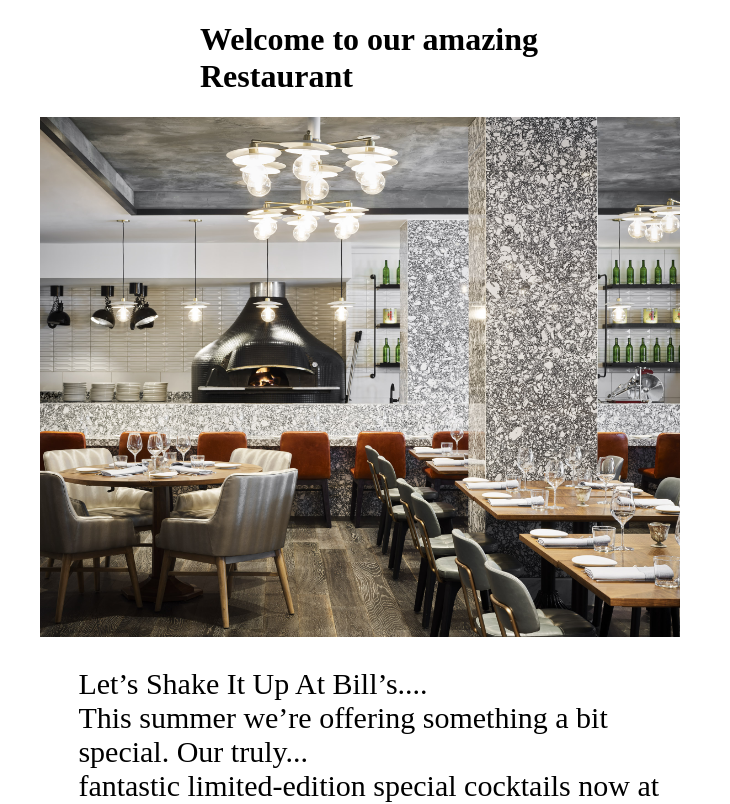
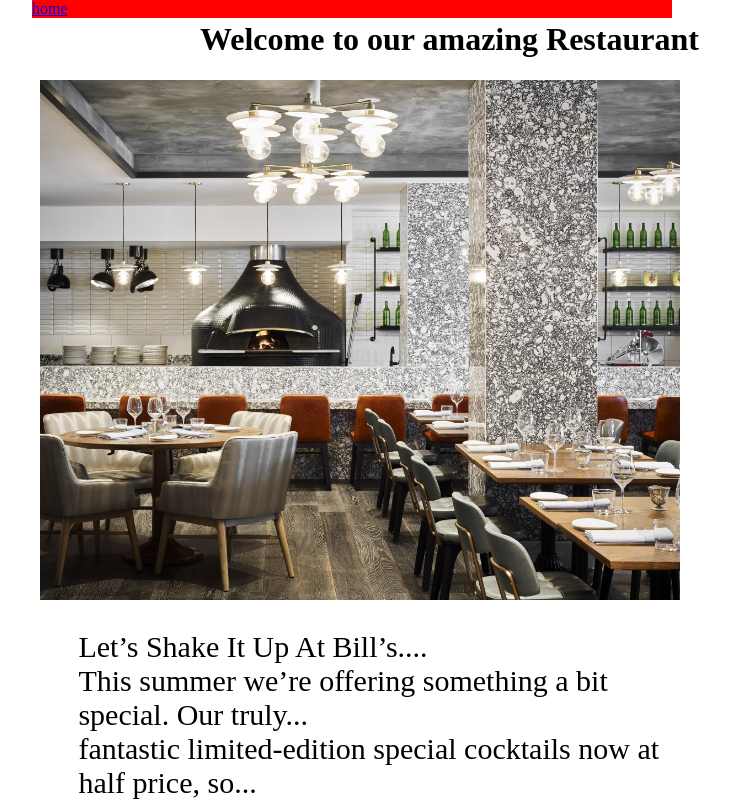
Before and after one commit to erezfree29/To_Do_List_2, a website built with webpack: page dist/index.html in a window 1280 px wide. Shown: the top 804 px of the page, without its empty margins (288-1018 px from the left). Built offline with nearby package versions, Linux system fonts and the light colour scheme.

Commit message:
render navbar

```diff
--- /dev/null
+++ b/src/description.js
@@ -0,0 +1,17 @@
+function description() {
+  const content = document.querySelector('.content');
+  const description = document.createElement('p');
+  description.innerHTML += "Let’s Shake It Up At Bill’s....<br />";
+  description.innerHTML += "This summer we’re offering something a bit special. Our truly... <br />";
+  description.innerHTML += "fantastic limited-edition special cocktails now at half price, so...<br />";
+  description.innerHTML += "exciting you'll want to twist and shout about it. Available all day,...<br />";
+  description.innerHTML += "the Shake It Up Baby with Malfy Con Limone Gin, Cointreau,...<br />";
+  description.innerHTML += "Cranberry Juice & Lime was £8.50 now £4.25. Twistin’ The Night...<br />";
+  description.innerHTML += "Away with Blood Orange Gin and Fever-Tree Mediterranean Tonic...<br />";
+  description.innerHTML += "£8.50 now £4.25, and Summer Loving with St. Germain Elderflower...<br />";
+  description.innerHTML += "Liqueur with Fever-Tree White Grape & Apricot Soda £7.50 now...<br />";
+  description.innerHTML += "£3.75....<br />";
+  content.appendChild(description);
+}
+
+export default description();
--- /dev/null
+++ b/src/header.js
@@ -0,0 +1,8 @@
+function headline() {
+  const content = document.querySelector('.content');
+  let h1 = document.createElement('h1');
+  h1.textContent = 'Welcome to our amazing Restaurant';
+  content.appendChild(h1);
+}
+
+export default headline();
--- /dev/null
+++ b/src/home.js
@@ -0,0 +1,11 @@
+
+function home () {
+  const nav = document.querySelector('nav');
+  const home = document.createElement('a');
+  home.classList.add('home');
+  home.setAttribute('href','./index.html');
+  home.textContent = 'home';
+  nav.appendChild(home);
+}
+
+export default home();
--- a/src/index.js
+++ b/src/index.js
@@ -1,39 +1,7 @@
 import _ from 'lodash';
 import './style.css';
-import Restaurant from './Restaurant.jpg';
-function headline() {
-  let h1 = document.createElement('h1');
-  h1.textContent = 'Welcome to our amazing Restaurant';
-  return h1;
-}
-
-
-function pictureDiv() {
-  const element = document.createElement('div');
-  element.classList.add('picture');
-  const myIcon = new Image();
-  myIcon.src = Restaurant;
-  element.appendChild(myIcon);
-  return element;
-}
-
-
-function description() {
-  const description = document.createElement('p');
-  description.innerHTML += "Let’s Shake It Up At Bill’s....<br />";
-  description.innerHTML += "This summer we’re offering something a bit special. Our truly... <br />";
-  description.innerHTML += "fantastic limited-edition special cocktails now at half price, so...<br />";
-  description.innerHTML += "exciting you'll want to twist and shout about it. Available all day,...<br />";
-  description.innerHTML += "the Shake It Up Baby with Malfy Con Limone Gin, Cointreau,...<br />";
-  description.innerHTML += "Cranberry Juice & Lime was £8.50 now £4.25. Twistin’ The Night...<br />";
-  description.innerHTML += "Away with Blood Orange Gin and Fever-Tree Mediterranean Tonic...<br />";
-  description.innerHTML += "£8.50 now £4.25, and Summer Loving with St. Germain Elderflower...<br />";
-  description.innerHTML += "Liqueur with Fever-Tree White Grape & Apricot Soda £7.50 now...<br />";
-  description.innerHTML += "£3.75....<br />";
-  return description
-}
-
-const content = document.querySelector('.content');
-content.appendChild(headline());
-content.appendChild(pictureDiv());
-content.appendChild(description());
+import navBar from './navbar';
+import home from './home';
+import header from './header';
+import pictureDiv from './picture';
+import description from './description';
--- /dev/null
+++ b/src/menu.js
@@ -0,0 +1 @@
+alert('1');
--- /dev/null
+++ b/src/navbar.js
@@ -0,0 +1,6 @@
+function navBar() {
+  const nav = document.createElement('nav');
+  document.body.insertBefore(nav,document.body.firstChild);
+}
+
+export default navBar();
--- /dev/null
+++ b/src/picture.js
@@ -0,0 +1,12 @@
+import Restaurant from './Restaurant.jpg';
+function pictureDiv() {
+  const content = document.querySelector('.content');
+  const element = document.createElement('div');
+  element.classList.add('picture');
+  const myIcon = new Image();
+  myIcon.src = Restaurant;
+  element.appendChild(myIcon);
+  content.appendChild(element);
+}
+
+export default pictureDiv();
--- a/src/style.css
+++ b/src/style.css
@@ -12,6 +12,7 @@
 }
 
 .picture {
+  margin-top: 10vh;
   height: 65vh;
   width: 50vw;
   color: blue;
@@ -25,9 +26,19 @@
 
 h1 {
   padding-left: 12.5vw;
+  position: fixed;
+  top: 0;
 }
 
 p {
   font-size: 30px;
   margin-left: 3vw;
 }
+
+nav {
+  position: fixed;
+  width: 50vw;
+  left: 25vw;
+  top: 0;
+  background-color: red;
+}
```
Also changed, not shown: dist/bundle.js, dist/menu.html (added), dist/menubundle.js (added).
